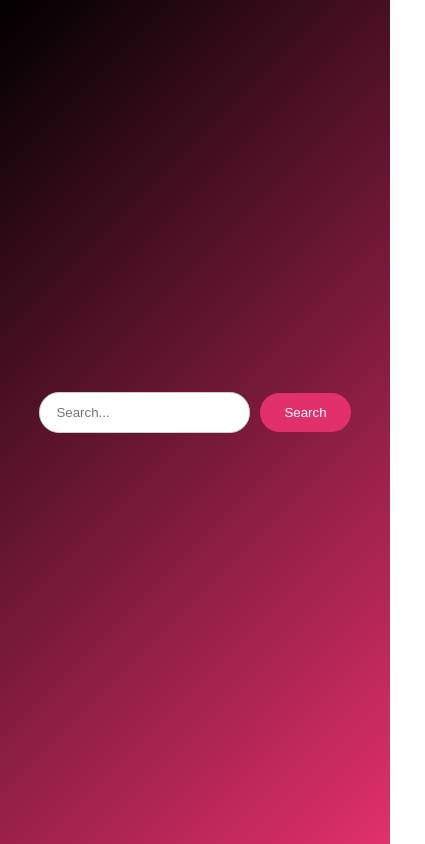
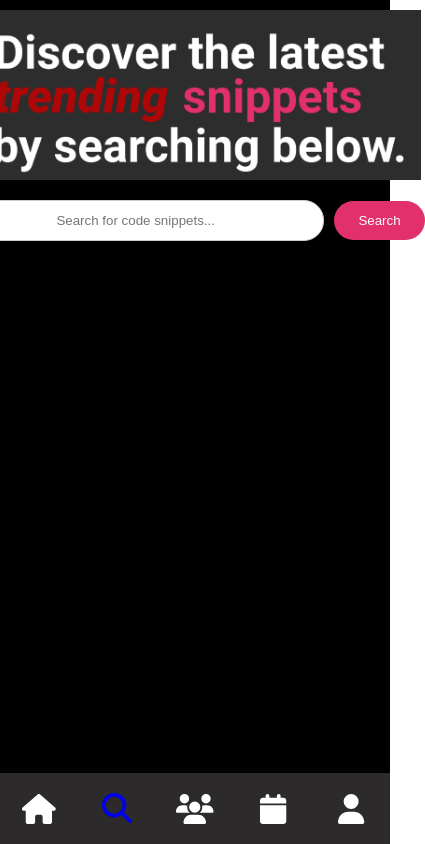
Before and after one commit to myzticx/sharesnips, a React (Create React App) app: page /search in a window 390 px wide. Shown: the whole page, 425 px wide, since content can reach past the window. Built offline with nearby package versions, Linux system fonts and the light colour scheme.

Commit message:
added search section for mobile

```diff
--- a/src/App.tsx
+++ b/src/App.tsx
@@ -45,10 +45,6 @@ function App() {
     }
   }, []);
 
-  // const [favoritedIds, setFavoritedIds] = useState<number[]>([]);
-
-  // return <Favourites favoritedIds={favoritedIds} />;
-
   const handleLogout = () => {
     setIsLoggedIn(false);
     localStorage.removeItem("isLoggedIn");
@@ -76,7 +72,6 @@ function App() {
             isLoggedIn ? <HomePage /> : <Navigate to="/signup" replace={true} />
           }
         />
-
         <Route
           path="/signup"
           element={<LoginForm setIsLoggedIn={setIsLoggedIn} />}
--- a/src/mobile/search.tsx
+++ b/src/mobile/search.tsx
@@ -1,17 +1,17 @@
+import React from "react";
 import styled from "styled-components";
 import MainNavbar from "../components/MainNavbar";
+import MobileNavbar from "../components/MobileNavbar";
+import searchimage from "../images/searchimg.png";
 
 // Container for the entire search page
 const SearchPageContainer = styled.div`
   height: 100vh; /* Full height */
   display: flex;
+  flex-direction: column; /* Make the content stack vertically */
   align-items: center;
-  justify-content: center;
-  background: linear-gradient(
-    135deg,
-    #000000 0%,
-    #e1306c 100%
-  ); /* Gradient background */
+  justify-content: top;
+  background-color: #000000;
 `;
 
 // Container for the search bar
@@ -25,7 +25,7 @@ const SearchContainer = styled.div`
 // Styling for the search input
 const SearchBar = styled.input`
   flex: 1; /* Take remaining space */
-  padding: 12px 16px; /* Adjust the padding for height and width */
+  padding: 12px 90px; /* Adjust the padding for height and width */
   border-radius: 20px; /* Curved edges */
   border: 1px solid #ccc; /* Add a border for visibility */
   color: #000000; /* Text color */
@@ -47,14 +47,24 @@ const SearchButton = styled.button`
   }
 `;
 
+// Styled component for the image
+const StyledImage = styled.img`
+  margin-top: 10px;
+  height: 170px; /* Adjust height as needed */
+  width: auto; /* Keep aspect ratio */
+  margin-bottom: 20px; /* Space below the image */
+`;
+
 // The search page component
 const SearchPage = () => {
   return (
     <SearchPageContainer>
+      <StyledImage src={searchimage} alt="Search" />
       <SearchContainer>
-        <SearchBar type="text" placeholder="Search..." />
+        <SearchBar type="text" placeholder="Search for code snippets..." />
         <SearchButton>Search</SearchButton>
       </SearchContainer>
+      <MobileNavbar />
     </SearchPageContainer>
   );
 };
--- a/src/pages/homepage.tsx
+++ b/src/pages/homepage.tsx
@@ -20,11 +20,12 @@ import {
   faHouse,
   faBell,
 } from "@fortawesome/free-solid-svg-icons";
+import MobileNavbar from "../components/MobileNavbar";
 import { useEffect, useRef } from "react";
 import { Link } from "react-router-dom";
 import logo from "../images/logo.png";
 import friends from "./friends";
-import FavoritesPage from "../components/media/favourited"; // Import the FavoritesPage component
+import FavoritesPage from "../components/media/favourited";
 
 // Interface for code snippet
 interface CodeSnippet {
@@ -772,6 +773,7 @@ const InstagramCodeClone: React.FC = () => {
         <h1>Code Snippets</h1>
         <CodeSnippetsList snippets={[...initialSnippets, ...postedSnippets]} />
       </Container>
+      <MobileNavbar />
     </ThemeProvider>
   );
 };
--- a/src/pages/todolist.tsx
+++ b/src/pages/todolist.tsx
@@ -223,13 +223,12 @@ const ToDoList: React.FC = () => {
     setShowTick(true);
     setTimeout(() => {
       setShowTick(false);
-    }, 5000);
+      // Remove the completed task after the notification expires
+      setTodoList((prevList) =>
+        prevList.filter((_, i) => i !== confirmingIndex)
+      );
+    }, 5000); // Match this timeout duration to the fade-out duration
   };
-
-  // Remove completed tasks
-  useEffect(() => {
-    setTodoList(todoList.filter((task) => !task.completed));
-  }, [todoList]);
 
   return (
     <AppWrapper>
```
Also changed, not shown: src/images/searchimg.png (added).
